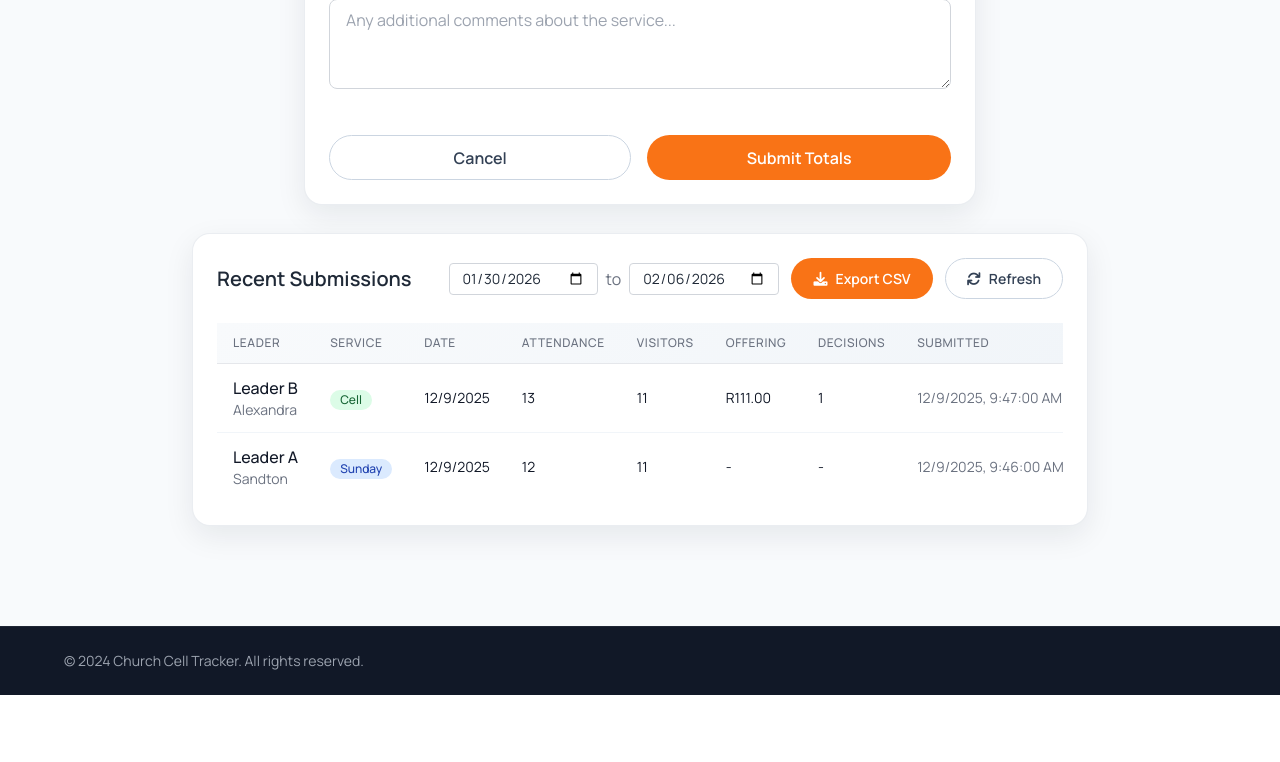
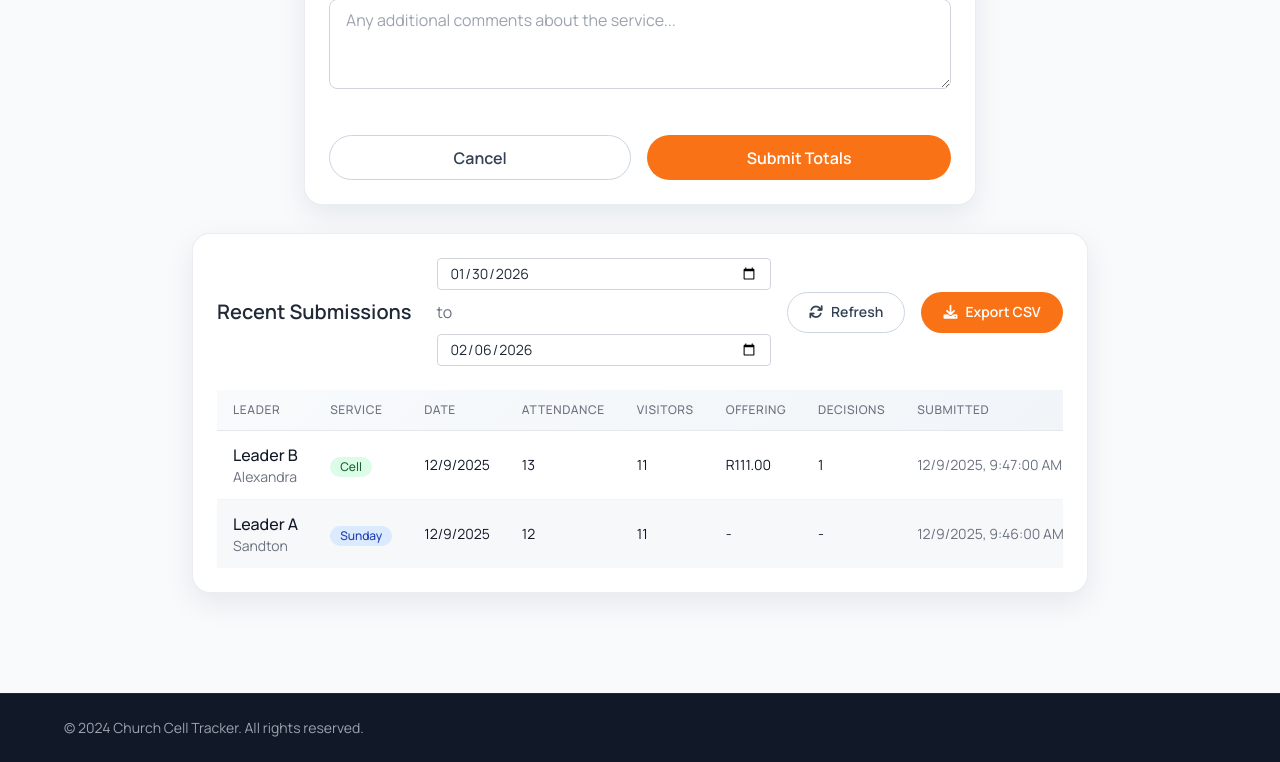
Before and after one commit to Jevan006/cell-tracker, a Flask app: page /enter-totals in a window 1280 px wide. Shown: the part 1007-1769 px from the top of the page. Before the commit the page ends 1702 px from the top, so only its background shows below. Run offline with Flask 3, Linux system fonts and the light colour scheme; a user stored in the database is signed in; some libraries are stand-ins or nearby versions.

Commit message:
PHASE 3E — ENTER TOTALS: REMOVE “CELL DAY” TEXT + RECENT SUBMISSIONS TABLE POLISH (NO LOGIC CHANGES)

```diff
--- a/static/css/theme.css
+++ b/static/css/theme.css
@@ -628,6 +628,56 @@
   background-color: var(--color-gray-50);
 }
 
+.table-striped tbody tr:nth-child(even) {
+  background-color: rgba(148, 163, 184, 0.08);
+}
+
+.recent-submissions-header {
+  display: flex;
+  justify-content: space-between;
+  align-items: center;
+  gap: 16px;
+  flex-wrap: wrap;
+  margin-bottom: 24px;
+}
+
+.recent-submissions-actions {
+  display: flex;
+  align-items: center;
+  gap: 16px;
+  flex-wrap: wrap;
+}
+
+.recent-submissions-filters {
+  display: flex;
+  align-items: center;
+  gap: 10px;
+  flex-wrap: wrap;
+}
+
+.empty-state {
+  padding: 32px 24px;
+  margin-top: 16px;
+}
+
+@media (max-width: 700px) {
+  .recent-submissions-header {
+    flex-direction: column;
+    align-items: center;
+    text-align: center;
+  }
+
+  .recent-submissions-actions {
+    width: 100%;
+    flex-direction: column;
+    align-items: center;
+  }
+
+  .recent-submissions-filters {
+    justify-content: center;
+  }
+}
+
 /* Badge Styles */
 .badge-success {
   background-color: #d1fae5;
--- a/templates/enter_totals.html
+++ b/templates/enter_totals.html
@@ -314,11 +314,11 @@
 <!-- Recent Submissions Section -->
 <div class="page-section">
   <div class="card-section max-w-4xl mx-auto">
-  <div class="flex justify-between items-center mb-6">
+  <div class="recent-submissions-header">
     <h2 class="text-xl font-semibold text-gray-800">Recent Submissions</h2>
-    <div class="flex space-x-3">
+    <div class="recent-submissions-actions">
       <!-- Date Filter -->
-      <div class="flex space-x-2 items-center">
+      <div class="recent-submissions-filters">
         <input
           type="date"
           id="startDate"
@@ -331,6 +331,14 @@
           class="px-3 py-1 border border-gray-300 rounded text-sm input-field"
         />
       </div>
+      <!-- Refresh Button -->
+      <button
+        onclick="loadRecentSubmissions()"
+        class="btn-outline flex items-center text-sm"
+      >
+        <i class="fas fa-refresh mr-2"></i>
+        Refresh
+      </button>
       <!-- Export Button -->
       <button
         id="exportButton"
@@ -339,20 +347,12 @@
         <i class="fas fa-download mr-2"></i>
         Export CSV
       </button>
-      <!-- Refresh Button -->
-      <button
-        onclick="loadRecentSubmissions()"
-        class="btn-outline flex items-center text-sm"
-      >
-        <i class="fas fa-refresh mr-2"></i>
-        Refresh
-      </button>
     </div>
   </div>
 
   <!-- Submissions Table -->
   <div id="submissionsTable" class="overflow-x-auto">
-    <table class="min-w-full divide-y divide-gray-200">
+    <table class="min-w-full divide-y divide-gray-200 table-striped">
       <thead class="table-header">
         <tr>
           <th
@@ -401,7 +401,10 @@
         <!-- Data will be loaded by JavaScript -->
       </tbody>
     </table>
-    <div id="noSubmissions" class="hidden text-center py-8 text-gray-500">
+    <div
+      id="noSubmissions"
+      class="hidden text-center text-gray-500 empty-state card-soft"
+    >
       <i class="fas fa-inbox text-4xl mb-4"></i>
       <p>No submissions yet. Submit your first cell totals above!</p>
     </div>
@@ -596,7 +599,7 @@
             <div class="p-3 border-b border-gray-100 hover:bg-gray-50 cursor-pointer"
                  onclick="selectLeader(${leader.id}, '${leader.name}', '${leader.zone}', '${leader.cell_day}')">
                 <div class="font-medium text-gray-800">${leader.name}</div>
-                <div class="text-sm text-gray-500">${leader.zone} · Cell: ${leader.cell_day}</div>
+                <div class="text-sm text-gray-500">${leader.zone}</div>
             </div>
         `
         )
@@ -608,7 +611,7 @@
   // Select a leader
   function selectLeader(id, name, zone, cellDay) {
     selectedLeaderName.textContent = name;
-    selectedLeaderZone.textContent = `${zone} · Cell: ${cellDay}`;
+    selectedLeaderZone.textContent = `${zone}`;
     selectedLeaderId.value = id;
     selectedLeader.classList.remove("hidden");
     searchResults.classList.add("hidden");
```
